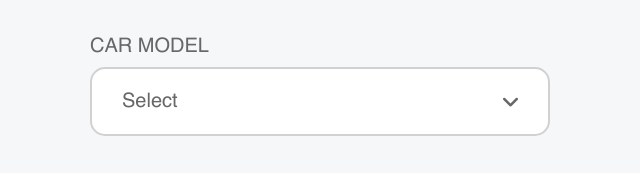
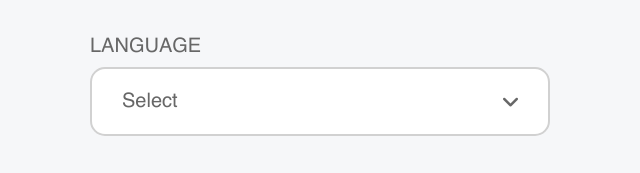
Before and after one commit to Jubaear-islam-Fahim/blackmount, a plain HTML site: page index.html in a window 1280 px wide. Shown: the part 470-643 px from the top of the page, 320-960 px from the left. Drawn offline with nearby package versions, Linux system fonts and the light colour scheme.

Commit message:
language text commit

```diff
--- a/index.html
+++ b/index.html
@@ -30,7 +30,7 @@
                     </select>
                 </div>
                 <div class="select-box">
-                    <label>CAR MODEL</label>
+                    <label>LANGUAGE</label>
                     <select id="Select2">
                         <option value="Select">Select</option>
                         <option value="1">List Item Number One</option>
```
